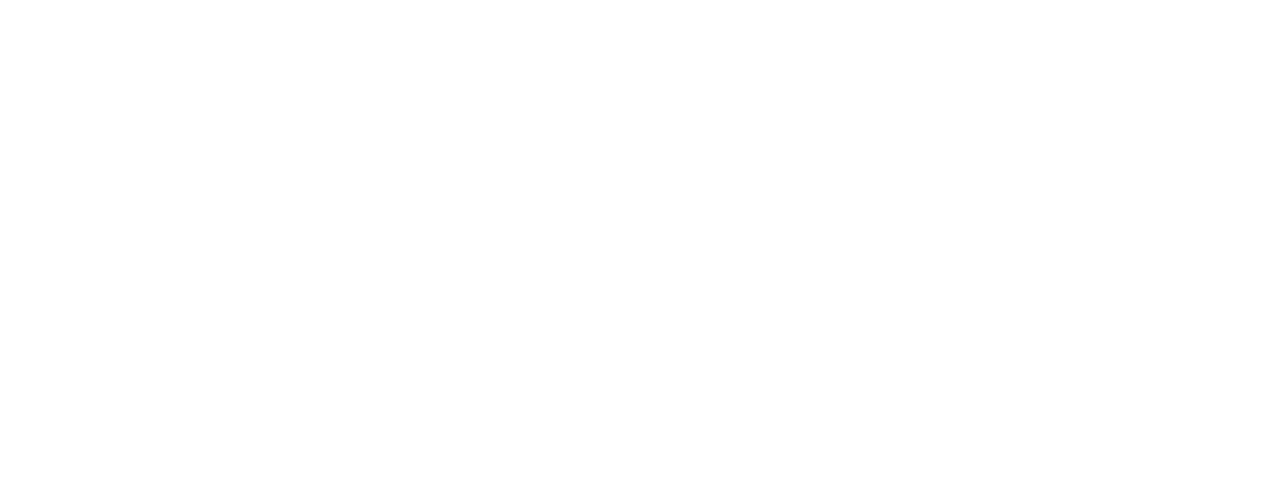
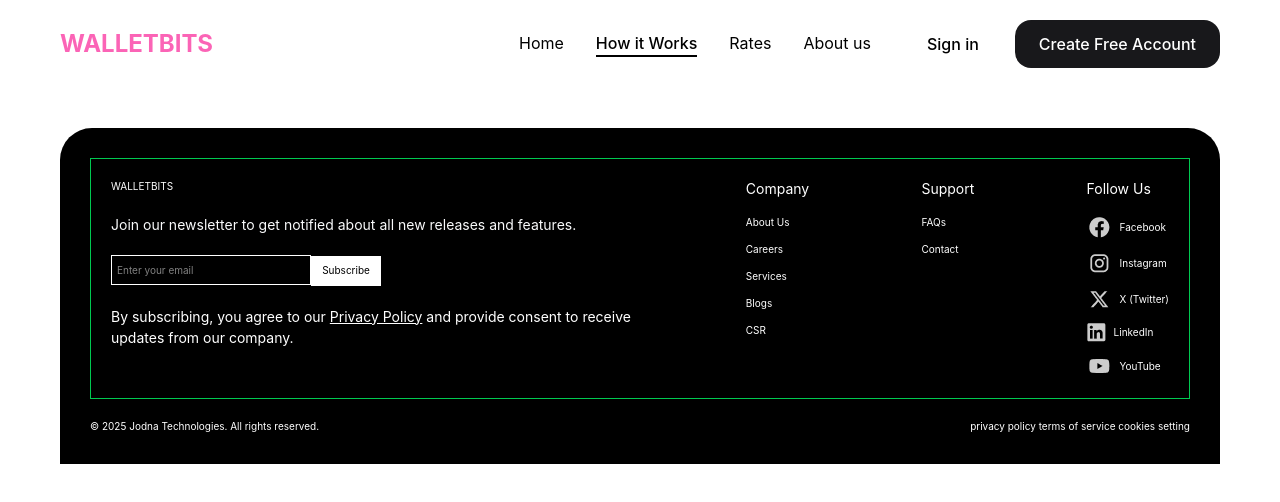
Before and after one commit to onisodumeya/walletbits-app, a React (Vite) app: page /how-it-works in a window 1280 px wide. Before the commit this address had no page. Shown: the top 502 px of the page. Built offline with nearby package versions, Linux system fonts and the light colour scheme.

Commit message:
New pages

```diff
--- a/src/App.jsx
+++ b/src/App.jsx
@@ -1,12 +1,15 @@
 import { BrowserRouter as Router, Routes, Route } from 'react-router-dom';
 import Home from './pages/Home.jsx';
-import Footer from './components/Footer.jsx'
+import About from './pages/AboutUs.jsx'
+import HowItWorks from './pages/HowItWorks.jsx';
 
 function App() {
   return (
     <Router>
       <Routes>
         <Route path="/" element={<Home />} />
+        <Route path="/about-us" element={<About />} />
+        <Route path="/how-it-works" element={<HowItWorks />} />
       </Routes>
     </Router>
   );
--- /dev/null
+++ b/src/pages/AboutUs.jsx
@@ -0,0 +1,19 @@
+import Navbar from "../components/Navbar";
+import Footer from "../components/Footer";
+
+
+function About(){
+
+    return(
+        <>
+            <Navbar />
+
+            {/* Elements should be placed here */}
+
+            <Footer />
+        </>
+    )
+
+}
+
+export default About
--- /dev/null
+++ b/src/pages/HowItWorks.jsx
@@ -0,0 +1,19 @@
+import Navbar from "../components/Navbar";
+import Footer from "../components/Footer";
+
+
+function HowItWorks() {
+
+    return (
+        <>
+            <Navbar />
+
+            {/* Elements should be placed here */}
+
+            <Footer />
+        </>
+    )
+
+}
+
+export default HowItWorks
```
